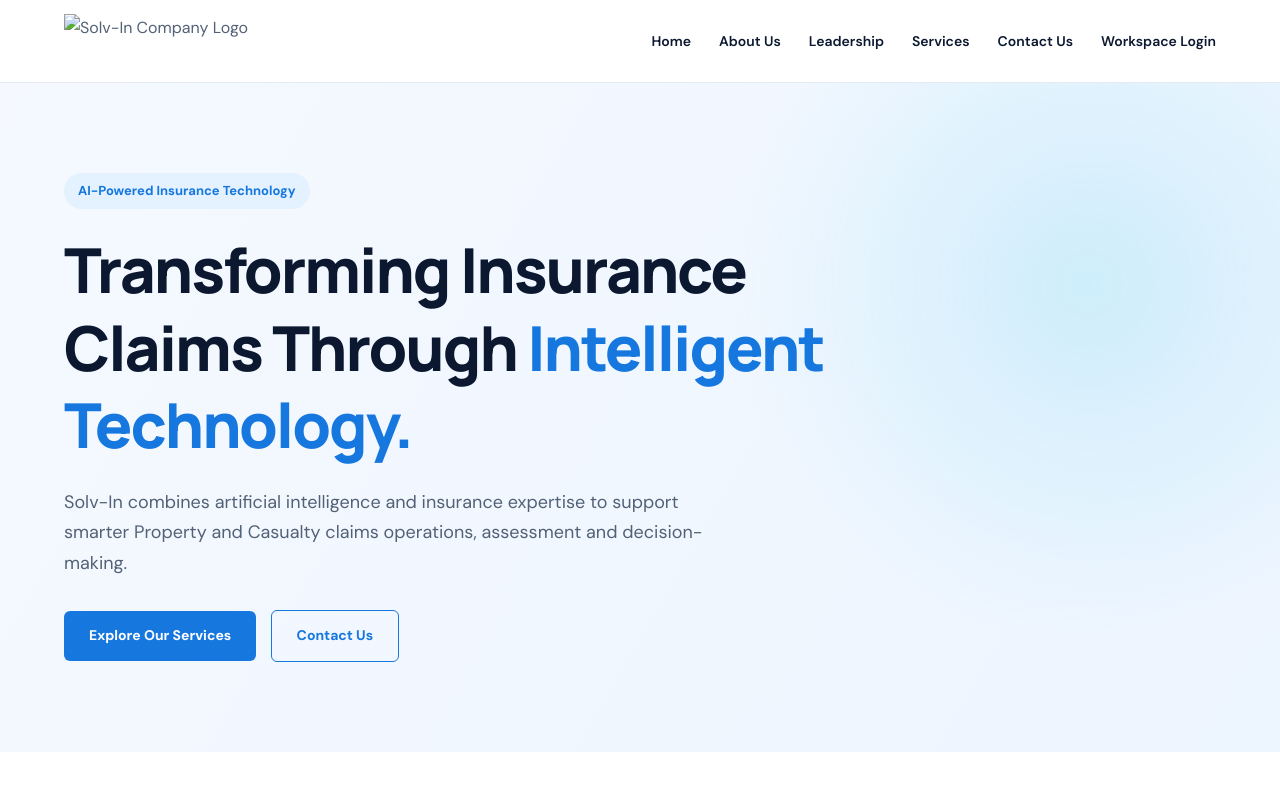
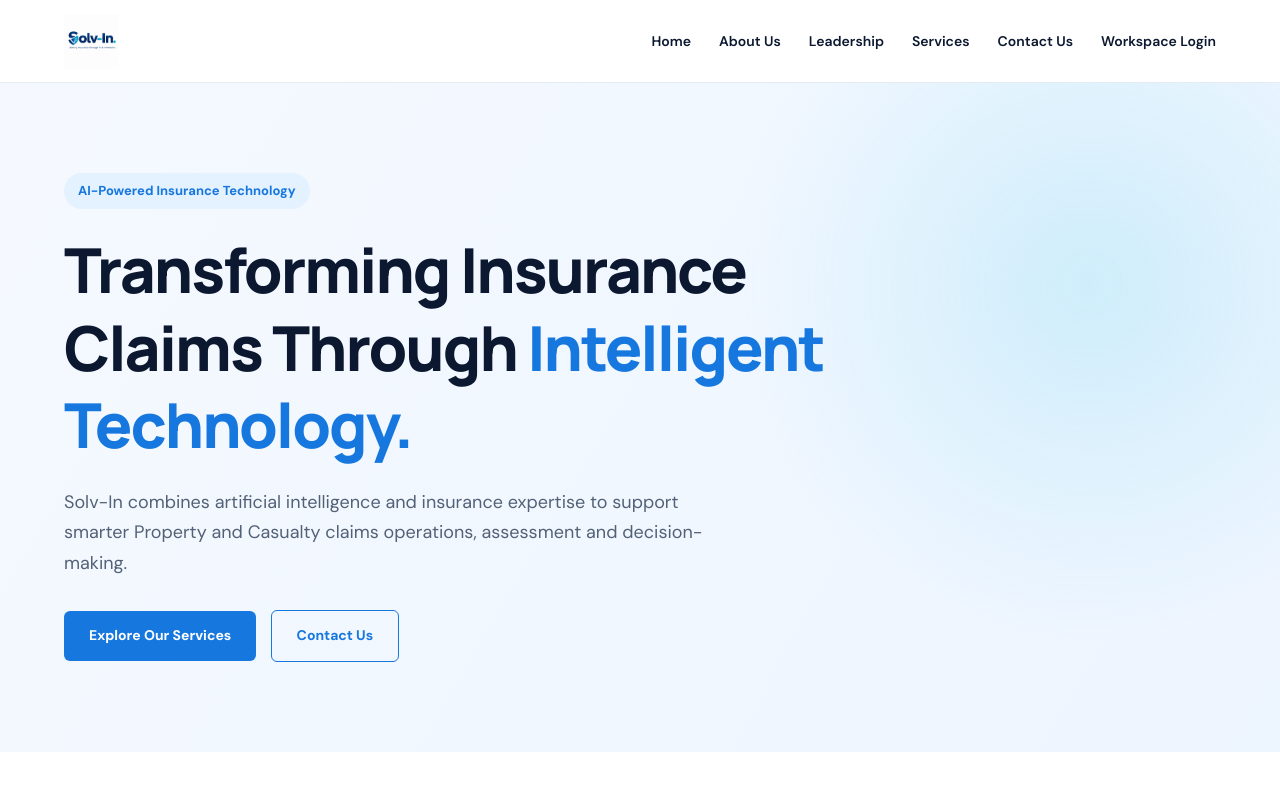
Before and after one commit to InsuredA113/Solv-In, a plain HTML site: page index.html in a window 1280 px wide. Shown: the top 800 px of the page. Drawn offline with Linux system fonts and the light colour scheme.

Commit message:
image update

```diff
--- a/index.html
+++ b/index.html
@@ -600,7 +600,7 @@ Solv-In Log
     <div class="container navbar">
 
       <a href="#home" class="logo">
-        <img src="images/solv-in-logo.png.png" alt="Solv-In Company Logo">
+        <img src="Solv-in-logo.png.png" alt="Solv-In Company Logo">
       </a>
 
       <button class="menu-toggle" id="menu-toggle"
@@ -922,7 +922,7 @@ Solv-In Log
 
         <div>
           <a href="#home" class="footer-logo">
-            <img src="images/solv-in-logo.png.png"
+            <img src="Solv-in-logo.png.png"
               alt="Solv-In Company Logo">
           </a>
 
```
